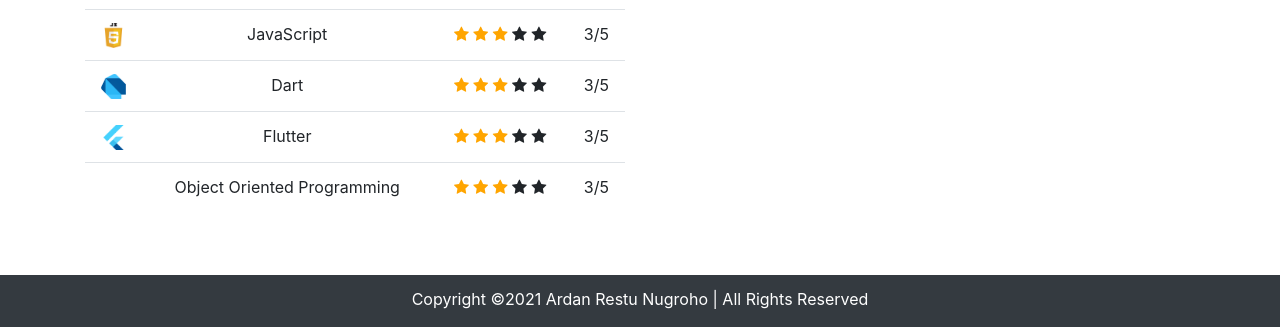
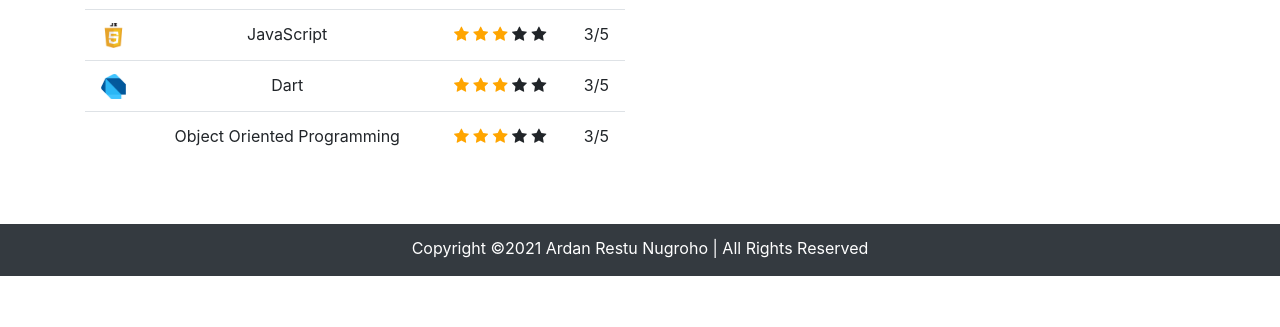
Before and after one commit to Ardanrestun/ardanrestun.github.io, a plain HTML site: page index.html in a window 1280 px wide. Shown: the part 1917-2244 px from the top of the page. After the commit the page ends 2193 px from the top, so only its background shows below. Drawn offline with nearby package versions, Linux system fonts and the light colour scheme.

Commit message:
Update index.html

```diff
--- a/index.html
+++ b/index.html
@@ -216,16 +216,6 @@
                   <td>3/5</td>
                 </tr>
                 <tr>
-                  <th scope="row"><img src="img/thumbs/flutter.png" alt="flutter" width="25" height="25"></th>
-                  <td>Flutter</td>
-                  <td><span class="fa fa-star checked"></span>
-                    <span class="fa fa-star checked"></span>
-                    <span class="fa fa-star checked"></span>
-                    <span class="fa fa-star "></span>
-                    <span class="fa fa-star"></span></td>
-                  <td>3/5</td>
-                </tr>
-                <tr>
                   <th scope="row"></th>
                   <td>Object Oriented Programming</td>
                   <td><span class="fa fa-star checked"></span>
```
